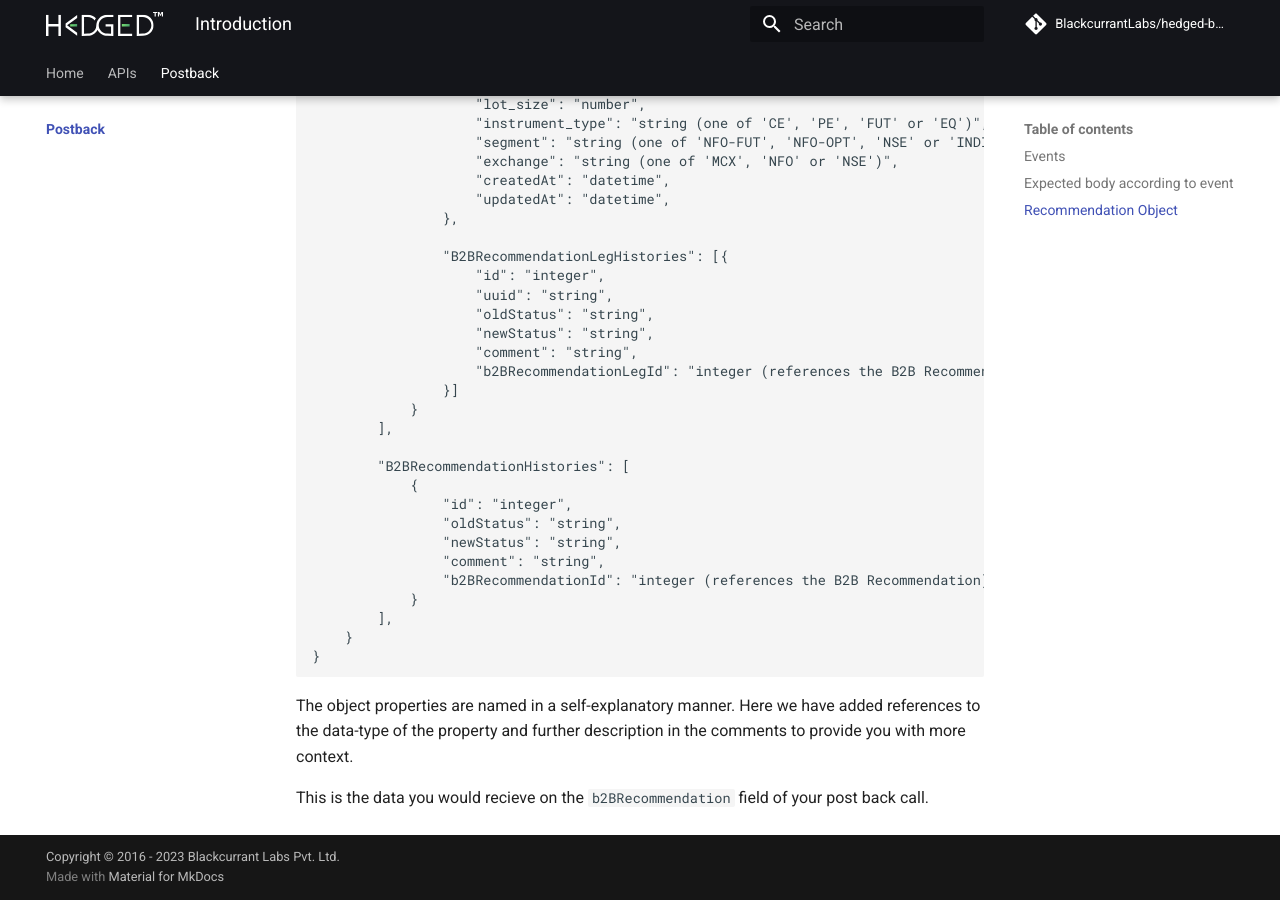
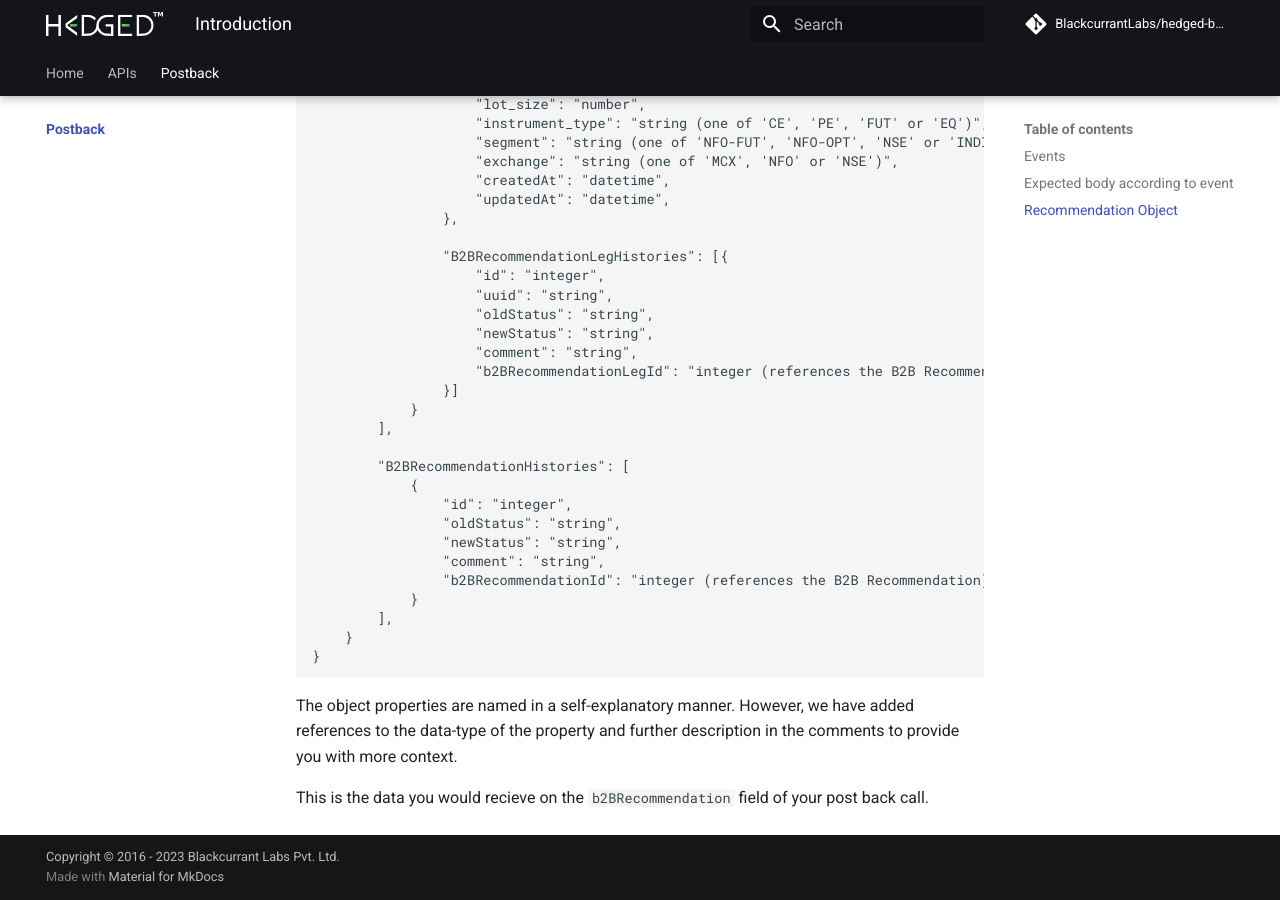
Before and after one commit to BlackcurrantLabs/hedged-b2b, an MkDocs documentation site: the page built from docs/Postback/index.md, in a window 1280 px wide and 900 px high, scrolled down 3512 px. Built offline with MkDocs 1.6.1 and Material for MkDocs 9.7.7, drawn with Linux system fonts in a browser that asks for light colours; comment, search, counter and statistics services are not loaded; some of the changed text lies outside the part shown.

Commit message:
Better wording

````diff
--- a/docs/Postback/index.md
+++ b/docs/Postback/index.md
@@ -166,6 +166,6 @@ These components are arranged to make up the full Recommendation object:
 }
 ```
 
-The object properties are named in a self-explanatory manner. Here we have added references to the data-type of the property and further description in the comments to provide you with more context.
+The object properties are named in a self-explanatory manner. However, we have added references to the data-type of the property and further description in the comments to provide you with more context.
 
 This is the data you would recieve on the `b2BRecommendation` field of your post back call.
````
Also changed, not shown: other parts of docs/Postback/index.md (+2 -2 lines).
